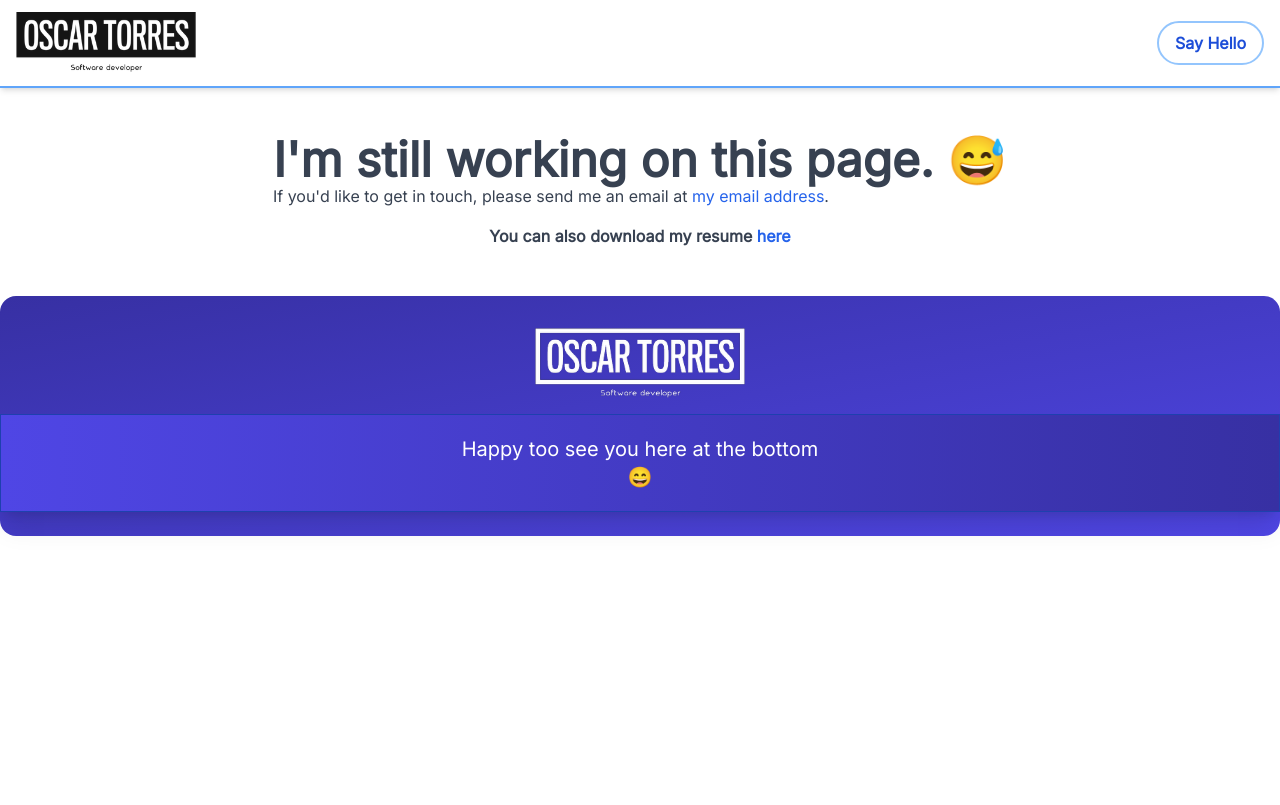
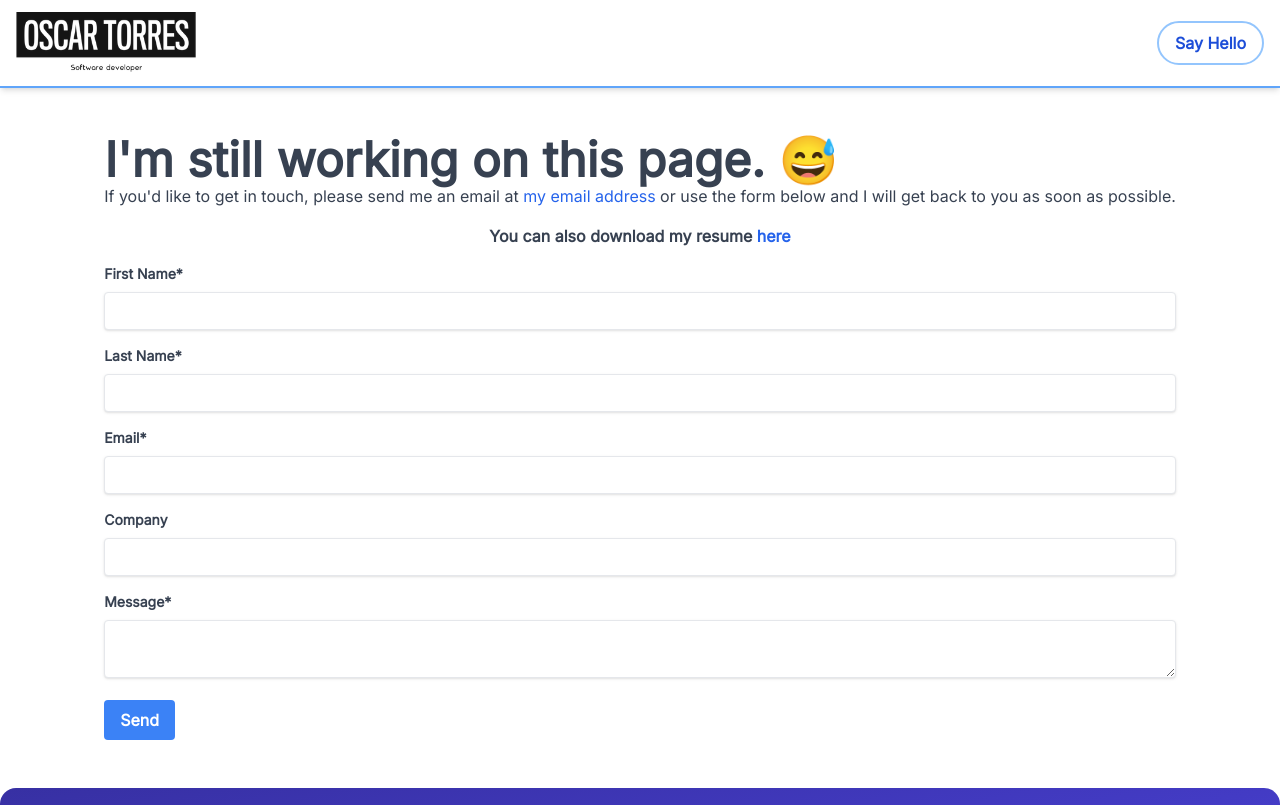
Before and after one commit to OscarDTorresB/portafolio, a Next.js app: page /contact in a window 1280 px wide. Shown: the top 805 px of the page. Built offline with nearby package versions, Linux system fonts and the light colour scheme.

Commit message:
Created contact form and send me an email when filled

```diff
--- /dev/null
+++ b/components/contact/form.tsx
@@ -0,0 +1,98 @@
+import { EmailData } from "internal/entities/emailEntities";
+import { NextPage } from "next";
+import { useState } from "react";
+
+interface ContactFormProps {
+    onSubmit: (data: EmailData) => void;
+}
+
+const defaultFormData: EmailData = {
+    firstName: "",
+    lastName: "",
+    email: "",
+    message: "",
+    company: "",
+}
+
+const ContactForm: NextPage<ContactFormProps> = ({
+    onSubmit,
+}) => {
+    const [formData, setFormData] = useState<EmailData>(defaultFormData);
+    const [isSubmitting, setIsSubmitting] = useState(false);
+    const [isSubmitted, setIsSubmitted] = useState(false);
+
+    const handleChange = (event: React.ChangeEvent<HTMLInputElement | HTMLTextAreaElement>) => {
+        const { name, value } = event.target;
+
+        // Is the name is not a key of the formData object we wont update the state
+        if (!Object.keys(defaultFormData).includes(name)) return;
+
+        setFormData((prevFormData) => ({
+            ...prevFormData,
+            [name]: value,
+        }));
+        setIsSubmitted(false);
+    }
+
+    const handleSubmit = async (e: React.FormEvent<HTMLFormElement>) => {
+        e.preventDefault();
+        try {
+            if (Object.entries(formData).some(([entry, value]) => value === "" && entry !== "company")) {
+                throw new Error("Form is missing some data");
+            }
+
+            setIsSubmitting(true);
+            await onSubmit(formData);
+            setFormData(defaultFormData);
+            setIsSubmitted(true);
+        } catch (error) {
+            console.error(error);
+        } finally {
+            setIsSubmitting(false);
+        }
+    }
+
+    return (
+        <form onSubmit={handleSubmit}>
+            {isSubmitting && <p>Sending...</p>}
+            {isSubmitted && <p>Message sent!</p>}
+            <div className="mb-4">
+                <label className="block text-gray-700 text-sm font-bold mb-2" htmlFor="firstName">
+                    First Name*
+                </label>
+                <input required disabled={isSubmitting} type="text" name="firstName" id="firstName" className="shadow appearance-none border rounded w-full py-2 px-3 text-gray-700 leading-tight focus:outline-none focus:shadow-outline" onChange={handleChange} value={formData.firstName} />
+            </div>
+            <div className="mb-4">
+                <label className="block text-gray-700 text-sm font-bold mb-2" htmlFor="lastName">
+                    Last Name*
+                </label>
+                <input required disabled={isSubmitting} type="text" name="lastName" id="lastName" className="shadow appearance-none border rounded w-full py-2 px-3 text-gray-700 leading-tight focus:outline-none focus:shadow-outline" onChange={handleChange} value={formData.lastName} />
+            </div>
+            <div className="mb-4">
+                <label className="block text-gray-700 text-sm font-bold mb-2" htmlFor="email">
+                    Email*
+                </label>
+                <input required disabled={isSubmitting} type="email" name="email" id="email" className="shadow appearance-none border rounded w-full py-2 px-3 text-gray-700 leading-tight focus:outline-none focus:shadow-outline" onChange={handleChange} value={formData.email} />
+            </div>
+            <div className="mb-4">
+                <label className="block text-gray-700 text-sm font-bold mb-2" htmlFor="company">
+                    Company
+                </label>
+                <input disabled={isSubmitting} type="text" name="company" id="company" className="shadow appearance-none border rounded w-full py-2 px-3 text-gray-700 leading-tight focus:outline-none focus:shadow-outline" onChange={handleChange} value={formData.company} />
+            </div>
+            <div className="mb-4">
+                <label className="block text-gray-700 text-sm font-bold mb-2" htmlFor="message">
+                    Message*
+                </label>
+                <textarea required disabled={isSubmitting} name="message" id="message" className="shadow appearance-none border rounded w-full py-2 px-3 text-gray-700 leading-tight focus:outline-none focus:shadow-outline" onChange={handleChange} value={formData.message} />
+            </div>
+            <div className="flex items-center justify-between">
+                <button disabled={isSubmitting} className="bg-blue-500 hover:bg-blue-700 text-white font-bold py-2 px-4 rounded focus:outline-none focus:shadow-outline" type="submit">
+                    Send
+                </button>
+            </div>
+        </form>
+    )
+}
+
+export default ContactForm;
--- /dev/null
+++ b/internal/entities/emailEntities.ts
@@ -0,0 +1,7 @@
+export type EmailData = {
+    email: string;
+    firstName: string;
+    lastName: string;
+    message: string;
+    company: string;
+}
--- /dev/null
+++ b/internal/hooks/useEmailController.tsx
@@ -0,0 +1,27 @@
+import emailjs, { init } from '@emailjs/browser';
+import { EmailData } from 'internal/entities/emailEntities';
+
+const emailConnectionData = {
+    userId: process.env.EMAILJS_USER_ID || 'user_DaGHV8B3d5eFBnE26Pa5m',
+    accessToken: process.env.EMAILJS_ACCESS_TOKEN || '75e7b999a59de223cf57c089f2517a63',
+    serviceId: 'personal_hotmail',
+    templateId: 'default_template',
+}
+
+const useEmailController = () => {
+    init(emailConnectionData.userId);
+
+    const sendEmail = async (emailData: EmailData) => {
+        emailjs.send(
+            emailConnectionData.serviceId,
+            emailConnectionData.templateId,
+            emailData,
+        )
+    };
+
+    return {
+        sendEmail,
+    };
+}
+
+export default useEmailController;
--- a/next.config.js
+++ b/next.config.js
@@ -2,11 +2,11 @@
 const ContentSecurityPolicy = `
   default-src 'self';
   script-src 'self' 'unsafe-eval' https://www.googletagmanager.com;
-  script-src-elem 'self' 'sha256-ZbaiDlrQfVgKGZzfa8IH38JRTxTfFXWzuT9b+DbwD2E=' https://www.googletagmanager.com;
+  script-src-elem 'self' 'sha256-ZbaiDlrQfVgKGZzfa8IH38JRTxTfFXWzuT9b+DbwD2E=' https://www.googletagmanager.com 'sha256-mdLzfD1Dm/LdRSmG7JLzRDl2ynl/7TOgM1jk6IXuk/A=';
   style-src 'self' fonts.googleapis.com 'unsafe-inline';
   font-src 'self' fonts.gstatic.com;
   img-src 'self' data: www.googletagmanager.com;
-  connect-src 'self' vitals.vercel-insights.com https://www.google-analytics.com/g/collect?v=2&tid=G-4HCMXQFQMY&gtm=2oeba1&_p=1094145024&sr=1920x1080&ul=en-us&cid=1421452259.1637286190&_s=1&dl=http%3A%2F%2Flocalhost%2F&dr=http%3A%2F%2Flocalhost%3A3000%2F&dt=Oscar%27s%20Portfolio&sid=1637365468&sct=4&seg=1&en=page_view&ep.page_path=%2F;
+  connect-src 'self' https://api.emailjs.com/api/v1.0/email/send vitals.vercel-insights.com https://www.google-analytics.com/g/**;
 `
 const securityHeaders = [
   // https://developer.mozilla.org/en-US/docs/Web/HTTP/CSP
--- a/package.json
+++ b/package.json
@@ -10,6 +10,7 @@
     "lint": "next lint"
   },
   "dependencies": {
+    "@emailjs/browser": "^3.4.0",
     "next": "12.0.1",
     "react": "17.0.2",
     "react-dom": "17.0.2"
--- a/pages/contact/index.tsx
+++ b/pages/contact/index.tsx
@@ -1,7 +1,11 @@
 import { NextPage } from 'next';
 import Head from 'next/head';
+import useEmailController from 'internal/hooks/useEmailController';
+import ContactForm from 'components/contact/form';
 
 const Contact: NextPage = () => {
+  const { sendEmail } = useEmailController();
+
   return (
     <>
       <Head>
@@ -17,7 +21,7 @@ const Contact: NextPage = () => {
           <a href="mailto:oscardtorres@hotmail.com" className="text-blue-600 hover:text-blue-800">
             my email address
           </a>
-          .
+          {' '}or use the form below and I will get back to you as soon as possible.
         </p>
         <p className='text-center my-4 font-bold'>
           You can also download my resume{' '}
@@ -29,6 +33,7 @@ const Contact: NextPage = () => {
             here
           </a>
         </p>
+        <ContactForm onSubmit={sendEmail} />
       </div>
     </>
   );
```
Also changed, not shown: 1 other file (tests, documents, lock files or other folders).
